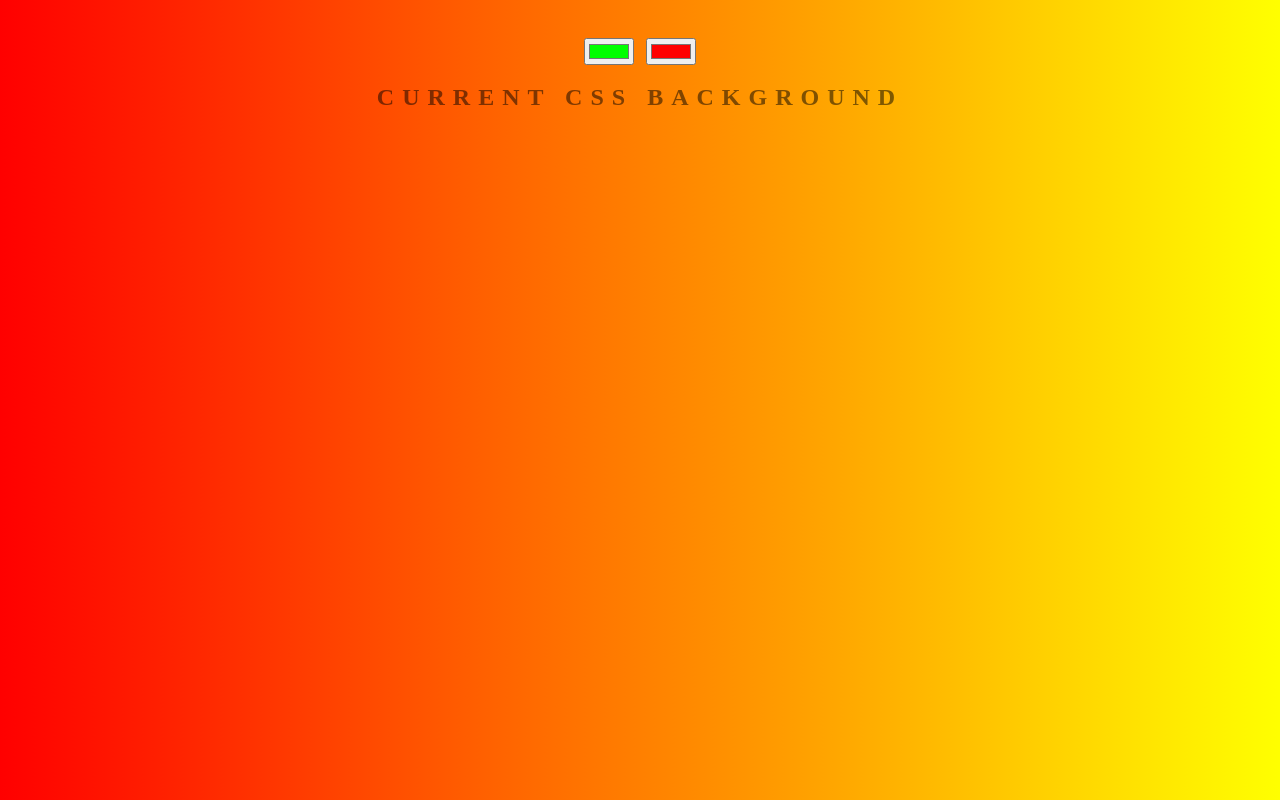
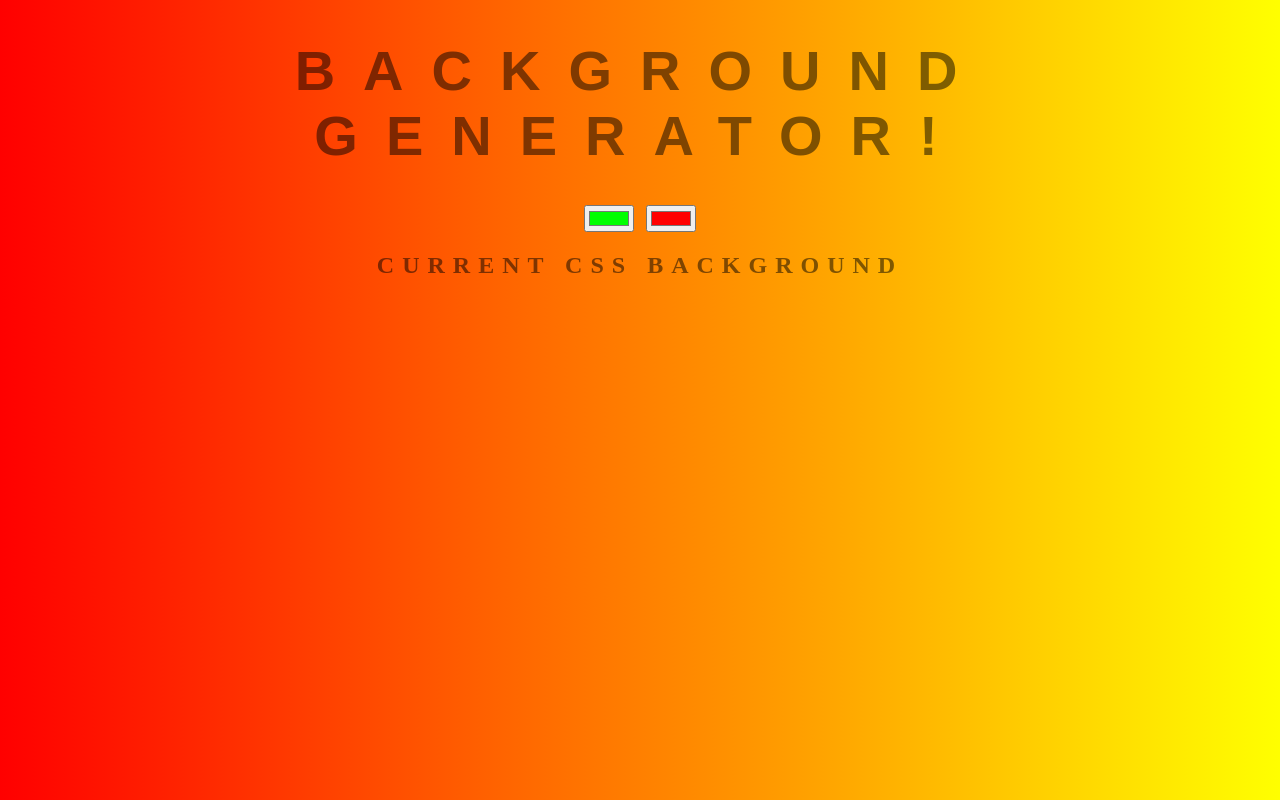
Before and after one commit to lkgooding/background-generator, a plain HTML site: page index.html in a window 1280 px wide. Drawn offline with Linux system fonts and the light colour scheme.

Commit message:
This title for h1 is better

```diff
--- a/index.html
+++ b/index.html
@@ -5,7 +5,7 @@
 	<link rel="stylesheet" type="text/css" href="style.css">
 </head>
 <body id="gradient">
-	<h1></h1>
+	<h1>Background Generator!</h1>
 	<input class="color1" type="color" name="color1" value="#00ff00">
 	<input class="color2" type="color" name="color2" value="#ff0000">
 	<h2>Current CSS Background</h2>
```
